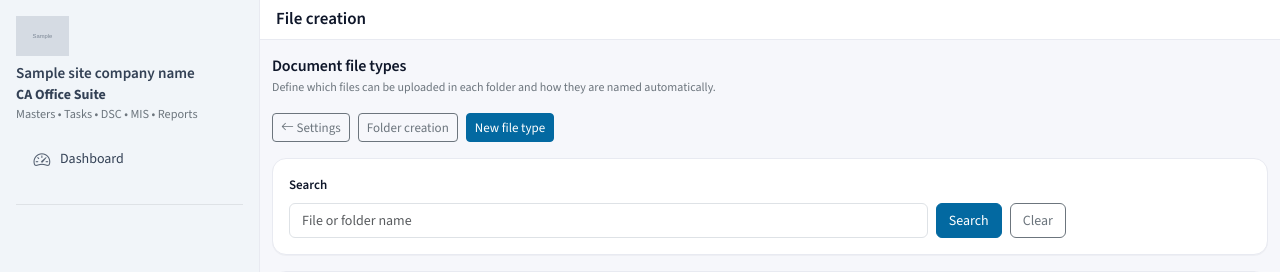
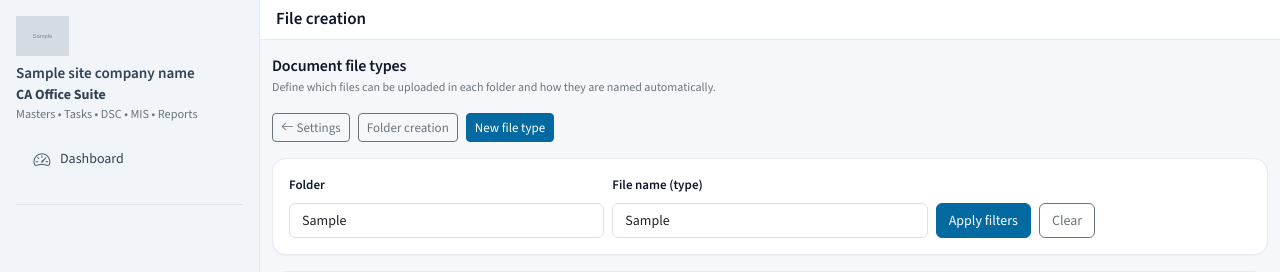
Before and after one commit to antonyedgar-coder/office_suite, a Django app: template templates/documents/document_type_template_list.html in a window 1280 px wide. Shown: the top 272 px of the page. Run offline with Django 5.2, Linux system fonts and the light colour scheme; the template is opened without the code that fills it: most values are stand-ins (such as "Sample title", 1, 10 or a date in 2020); grey boxes marked "Sample" are stand-in pictures; parts of the project's set-up code (start-up, migrations or seed data) failed here and were passed over.

Commit message:
File creation search option

```diff
--- a/templates/documents/document_type_template_list.html
+++ b/templates/documents/document_type_template_list.html
@@ -13,12 +13,30 @@
 
   <div class="card p-3 mb-3">
     <form method="get" class="row g-2 align-items-end">
-      <div class="col-12 col-md-8">
-        <label class="form-label" for="fileTypeQ">Search</label>
-        <input class="form-control" id="fileTypeQ" name="q" value="{{ q }}" placeholder="File or folder name" />
+      <div class="col-12 col-md-5 col-lg-4">
+        <label class="form-label" for="folderQ">Folder</label>
+        <input
+          class="form-control"
+          id="folderQ"
+          name="folder_q"
+          value="{{ folder_q }}"
+          placeholder="Search folder name…"
+          autocomplete="off"
+        />
       </div>
-      <div class="col-12 col-md-4 d-flex gap-2">
-        <button type="submit" class="btn btn-primary">Search</button>
+      <div class="col-12 col-md-5 col-lg-4">
+        <label class="form-label" for="fileTypeQ">File name (type)</label>
+        <input
+          class="form-control"
+          id="fileTypeQ"
+          name="type_q"
+          value="{{ type_q }}"
+          placeholder="Search file type name…"
+          autocomplete="off"
+        />
+      </div>
+      <div class="col-12 col-md-2 col-lg-4 d-flex flex-wrap gap-2">
+        <button type="submit" class="btn btn-primary">Apply filters</button>
         <a class="btn btn-outline-secondary" href="{% url 'document_type_template_list' %}">Clear</a>
       </div>
     </form>
@@ -56,7 +74,13 @@
             </tr>
           {% empty %}
             <tr>
-              <td colspan="7" class="text-secondary">No file types yet. Create a folder first, then add file types here.</td>
+              <td colspan="7" class="text-secondary">
+                {% if filters_active %}
+                  No file types match your folder / file name filters.
+                {% else %}
+                  No file types yet. Create a folder first, then add file types here.
+                {% endif %}
+              </td>
             </tr>
           {% endfor %}
         </tbody>
```
Also changed, not shown: documents/views.py (+9 -4 lines).
